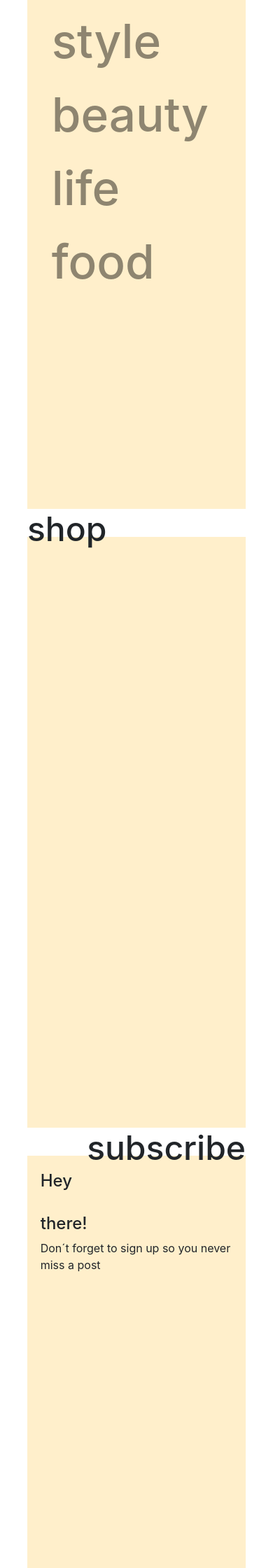
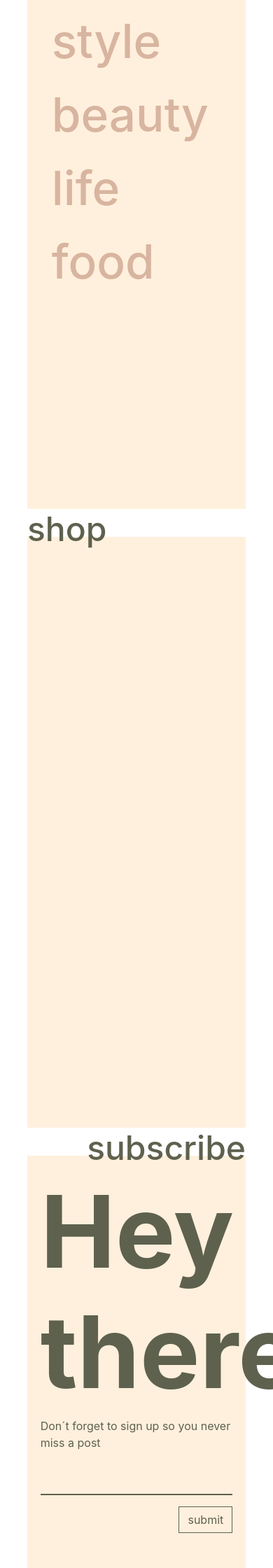
Before and after one commit to Fhorazombie/Plantilla-Wordpress-Blonde, a PHP site: page / in a window 390 px wide; the page is wider, and only the part inside the window is pictured. Shown: the part 2400-4640 px from the top of that part at 70% size. Run offline with PHP 8.4, Linux system fonts and the light colour scheme.

Commit message:
Plantilla 2 Index.php Mobile Category

```diff
--- a/HTML2/index.php
+++ b/HTML2/index.php
@@ -34,11 +34,11 @@
 			  			<div class="row content-section-r">
 			  				<div class="col-12">
 			  					<nav class="nav flex-column categories">
-			  					  <a class="nav-link h1" href="#">travel</a>
-			  					  <a class="nav-link h1" href="#">style</a>
-			  					  <a class="nav-link h1" href="#">beauty</a>
-			  					  <a class="nav-link h1" href="#">life</a>
-			  					  <a class="nav-link h1" href="#">food</a>
+			  					  <a class="nav-link h1" href="category.php">travel</a>
+			  					  <a class="nav-link h1" href="category.php">style</a>
+			  					  <a class="nav-link h1" href="category.php">beauty</a>
+			  					  <a class="nav-link h1" href="category.php">life</a>
+			  					  <a class="nav-link h1" href="category.php">food</a>
 			  					</nav>
 			  				</div>
 			  			</div>
@@ -67,8 +67,14 @@
 	  	  		<div class="col-12 col-md-10 offset-md-l-2">
 	  	  			<div class="row content-section-r">
 	  	  				<div class="col-12 col-md-7">
-	  	  					<h4>Hey</h4><br><h4>there!</h4>
+	  	  					<h4 class="subscribe-title">Hey<br>there!</h4>
 	  	  					<span>Don´t forget to sign up so you never miss a post</span>
+	  	  					<form>
+	  	  					  <div class="form-group">
+	  	  					    <input type="email" class="form-control" id="subscribe-input">
+	  	  					  </div>
+	  	  					  <button id="subscribe-submit" type="submit" class="btn btn-primary float-right">submit</button>
+	  	  					</form>
 	  	  				</div>
 	  	  				<div class="col-12 col-md-5">
 	  	  				</div>
--- a/HTML2/style.css
+++ b/HTML2/style.css
@@ -12,15 +12,19 @@ azul claro #3fa9f5
     font-family: Didot;
     src: url('webfonts/DidotRegular.ttf');
 } */
-a {
-  color: #000;
+body {
+  color: #5e614e;
 }
 
 a {
-  color: #000;
+  color: #5e614e;
+}
+
+a {
+  color: #5e614e;
 }
 a:hover {
-  color: #000;
+  color: #5e614e;
   text-decoration: none;
 }
 
@@ -63,11 +67,11 @@ a:hover {
   align-items: center;
   justify-content: center;
   font-size: 0.7rem;
-  color: #494949;
+  color: #5e614e;
   position: relative;
 }
 #menu-container #menu .nav.flex-column .nav-link:hover .hover-fa-circle, #menu-container #menu .nav.flex-column .nav-link.active .hover-fa-circle {
-  border: 2px solid #7f7f7f;
+  border: 2px solid #5e614e;
 }
 #menu-container #menu .nav.flex-column .nav-link:hover p, #menu-container #menu .nav.flex-column .nav-link.active p {
   opacity: 1;
@@ -121,7 +125,7 @@ a:hover {
   align-items: center;
   justify-content: center;
   font-size: 1rem;
-  color: #494949;
+  color: #5e614e;
   position: relative;
 }
 
@@ -160,7 +164,7 @@ a:hover {
   width: 100%;
 }
 .container-section .title-top .content-section {
-  background-color: #ffefcb;
+  background-color: #fff0dd;
   padding-top: 7%;
   padding-right: 7%;
   padding-left: 3%;
@@ -179,7 +183,7 @@ a:hover {
   position: relative;
   height: 95%;
   overflow: hidden;
-  border: solid 7px #9c5820;
+  border: solid 7px #d8b5a0;
 }
 .container-section .title-top .content-section .img-section img {
   position: absolute;
@@ -192,7 +196,7 @@ a:hover {
   width: 100%;
 }
 .container-section .title-top .content-section-r {
-  background-color: #ffefcb;
+  background-color: #fff0dd;
   padding-top: 7%;
   padding-right: 3%;
   padding-left: 7%;
@@ -205,13 +209,18 @@ a:hover {
 }
 .container-section .title-top .content-section-r .categories .h1 {
   font-size: 8vh;
-  color: #8e8570;
+  color: #d8b5a0;
+  transition: all 0.5s ease;
+}
+.container-section .title-top .content-section-r .categories .h1:hover {
+  color: #fff;
+  margin-left: 3%;
 }
 .container-section .title-top .content-section-r .img-section {
   position: relative;
   height: 95%;
   overflow: hidden;
-  border: solid 7px #9c5820;
+  border: solid 7px #d8b5a0;
 }
 .container-section .title-top .content-section-r .img-section img {
   position: absolute;
@@ -232,7 +241,7 @@ a:hover {
   width: 100%;
 }
 .navbar.navbar-fixed-bottom.container div p {
-  font-size: 0.6rem;
+  font-size: 1rem;
 }
 .navbar.navbar-fixed-bottom.container div .redes {
   margin-bottom: 5px;
@@ -241,7 +250,115 @@ a:hover {
   transition: all 0.5s ease;
 }
 
-/*----------------------------Mobile*/
+.subscribe-title {
+  font-size: 17vh;
+  font-weight: bold;
+}
+
+#subscribe-input {
+  background: none;
+  border-top: none;
+  border-left: none;
+  border-right: none;
+  border-bottom: 2px solid #5e614e;
+  margin-top: 9%;
+  border-radius: 0px;
+  margin-bottom: 5%;
+}
+
+#subscribe-submit {
+  background: none;
+  color: #5e614e;
+  border: 1px solid #5e614e;
+  border-radius: 0px;
+}
+#subscribe-submit:focus {
+  box-shadow: 0 0 0 0.2rem #5e614e;
+}
+
+.posts-category {
+  height: auto;
+}
+.posts-category .titulos {
+  margin-top: 4%;
+  margin-left: auto;
+  margin-right: auto;
+  position: inherit;
+}
+.posts-category .post-catego .content-post-catego {
+  margin-left: 25%;
+  margin-right: 5%;
+  margin-top: 25vh;
+  margin-bottom: 5%;
+}
+.posts-category .post-catego .content-post-catego header {
+  font-size: 4vh;
+}
+.posts-category .post-catego .img-post-cat {
+  width: 100%;
+  position: relative;
+  height: 75vh;
+  overflow: hidden;
+  background-color: #000;
+}
+.posts-category .post-catego .img-post-cat img {
+  width: 100%;
+  position: absolute;
+  top: -100%;
+  bottom: -100%;
+  left: -100%;
+  right: -100%;
+  margin: auto;
+  opacity: 1;
+  transition: all 0.5s ease;
+}
+.posts-category .post-catego .img-post-cat .readmore {
+  color: #fff0dd;
+  position: absolute;
+  top: -300%;
+  bottom: -100%;
+  left: -100%;
+  right: -100%;
+  margin: auto;
+  z-index: 999;
+  width: 14vw;
+  height: 12vh;
+  font-size: 6vh;
+  text-align: center;
+  opacity: 0;
+  padding: 0px;
+  transition: all 0.5s ease;
+}
+.posts-category .post-catego .img-post-cat:hover .readmore {
+  opacity: 1;
+  top: -100%;
+}
+.posts-category .post-catego .img-post-cat:hover img {
+  opacity: 0.7;
+}
+.posts-category .izquierdo .content-post-catego {
+  margin-top: 5%;
+  margin-bottom: 25vh;
+}
+.posts-category .izquierdo .img-post-cat .readmore {
+  top: -100%;
+  bottom: -300%;
+}
+.posts-category .izquierdo .img-post-cat:hover .readmore {
+  bottom: -100%;
+}
+
+.izquierdo .img-post-cat {
+  margin-top: 0px;
+}
+
+/*----------------------------
+##################################################################
+##################################################################
+##################################################################
+##################################################################
+
+Mobile*/
 @media only screen and (max-width: 990px) {
   .container-fluid {
     padding: 0px 10%;
@@ -272,6 +389,10 @@ a:hover {
     height: 65vh;
     margin: 10% 0px;
   }
+
+  .navbar.navbar-fixed-bottom.container div p {
+    font-size: 0.6rem;
+  }
 }
 
 /*# sourceMappingURL=style.css.map */
--- a/HTML2/style.scss
+++ b/HTML2/style.scss
@@ -16,14 +16,22 @@ azul claro #3fa9f5
     src: url('webfonts/DidotRegular.ttf');
 } */
 
-a {
-    color: #000;
+$color1: #fff0dd;
+$color2: #5e614e;
+$color3: #d8b5a0;
+
+body{
+  color: $color2;
 }
 
 a {
-    color: #000;
+    color: $color2;
+}
+
+a {
+    color: $color2;
     &:hover {
-        color: #000;
+        color: $color2;
         text-decoration: none;
     }
 }
@@ -66,10 +74,10 @@ a {
               align-items: center;
               justify-content: center;
               font-size: 0.7rem;
-              color: #494949;
+              color: $color2;
               position: relative;
               &:hover .hover-fa-circle, &.active .hover-fa-circle {
-                  border: 2px solid  #7f7f7f;
+                  border: 2px solid  $color2;
               }
 
               &:hover p, &.active p{
@@ -132,7 +140,7 @@ a {
             align-items: center;
             justify-content: center;
             font-size: 1rem;
-            color: #494949;
+            color: $color2;
             position: relative;
         }
     }
@@ -174,7 +182,7 @@ a {
       margin-top: -4%;
       width: 100%;
       .content-section{
-        background-color: #ffefcb;
+        background-color: $color1;
         padding-top: 7%;
         padding-right: 7%;
         padding-left: 3%;
@@ -195,7 +203,7 @@ a {
             position: relative;
             height: 95%;
             overflow: hidden;
-            border: solid 7px #9c5820;
+            border: solid 7px $color3;
             img {
                 position: absolute;
                 top: -100%;
@@ -210,7 +218,7 @@ a {
       }
 
       .content-section-r{
-        background-color: #ffefcb;
+        background-color: $color1;
         padding-top: 7%;
         padding-right: 3%;
         padding-left: 7%;
@@ -222,7 +230,14 @@ a {
             .h1 {
 
                 font-size: 8vh;
-                color: #8e8570;
+                color: $color3;
+                transition: all 0.5s ease;
+                &:hover {
+
+                    color: #fff;
+                    margin-left: 3%;
+
+                }
 
             }
 
@@ -231,7 +246,7 @@ a {
             position: relative;
             height: 95%;
             overflow: hidden;
-            border: solid 7px #9c5820;
+            border: solid 7px $color3;
             img {
                 position: absolute;
                 top: -100%;
@@ -269,7 +284,131 @@ a {
     }
 }
 
-/*----------------------------Mobile*/
+.subscribe-title {
+    font-size: 17vh;
+    font-weight: bold;
+}
+
+#subscribe-input {
+    background: none;
+    border-top: none;
+    border-left: none;
+    border-right: none;
+    border-bottom: 2px solid $color2;
+    margin-top: 9%;
+    border-radius: 0px;
+    margin-bottom: 5%;
+}
+
+#subscribe-submit {
+
+    background: none;
+    color: $color2;
+    border: 1px solid $color2;
+    border-radius: 0px;
+    &:focus {
+        box-shadow: 0 0 0 .2rem $color2;
+    }
+}
+
+.posts-category {
+    height: auto;
+    .titulos {
+        margin-top: 4%;
+        margin-left: auto;
+        margin-right: auto;
+        position: inherit;
+    }
+    .post-catego{
+      .content-post-catego{
+            margin-left: 25%;
+            margin-right: 5%;
+            margin-top: 25vh;
+            margin-bottom: 5%;
+            header{
+              font-size: 4vh;
+            }
+      }
+
+      .img-post-cat {
+          width: 100%;
+          position: relative;
+          height: 75vh;
+          overflow: hidden;
+          background-color: #000;
+          img {
+              width: 100%;
+              position: absolute;
+              top: -100%;
+              bottom: -100%;
+              left: -100%;
+              right: -100%;
+              margin: auto;
+              opacity: 1;
+              transition: all 0.5s ease;
+          }
+
+          .readmore {
+              color: $color1;
+              position: absolute;
+              top: -300%;
+              bottom: -100%;
+              left: -100%;
+              right: -100%;
+              margin: auto;
+              z-index: 999;
+              width: 14vw;
+              height: 12vh;
+              font-size: 6vh;
+              text-align: center;
+              opacity: 0;
+              padding: 0px;
+              transition: all 0.5s ease;
+          }
+
+          &:hover .readmore {
+            opacity: 1;
+            top: -100%;
+          }
+
+          &:hover img{
+            opacity: 0.7;
+          }
+      }
+    }
+
+    .izquierdo{
+      .content-post-catego{
+          margin-top: 5%;
+          margin-bottom: 25vh;
+      }
+
+      .img-post-cat {
+          .readmore {
+              top: -100%;
+              bottom: -300%;
+          }
+
+          &:hover .readmore {
+            bottom: -100%;
+          }
+      }
+    }
+}
+
+.izquierdo{
+  .img-post-cat{
+    margin-top: 0px;
+  }
+}
+
+/*----------------------------
+##################################################################
+##################################################################
+##################################################################
+##################################################################
+
+Mobile*/
 
 @media all and (orientation: portrait) {
 
```
Also changed, not shown: HTML2/category.php (added, +63 -0 lines), 1 other file.
